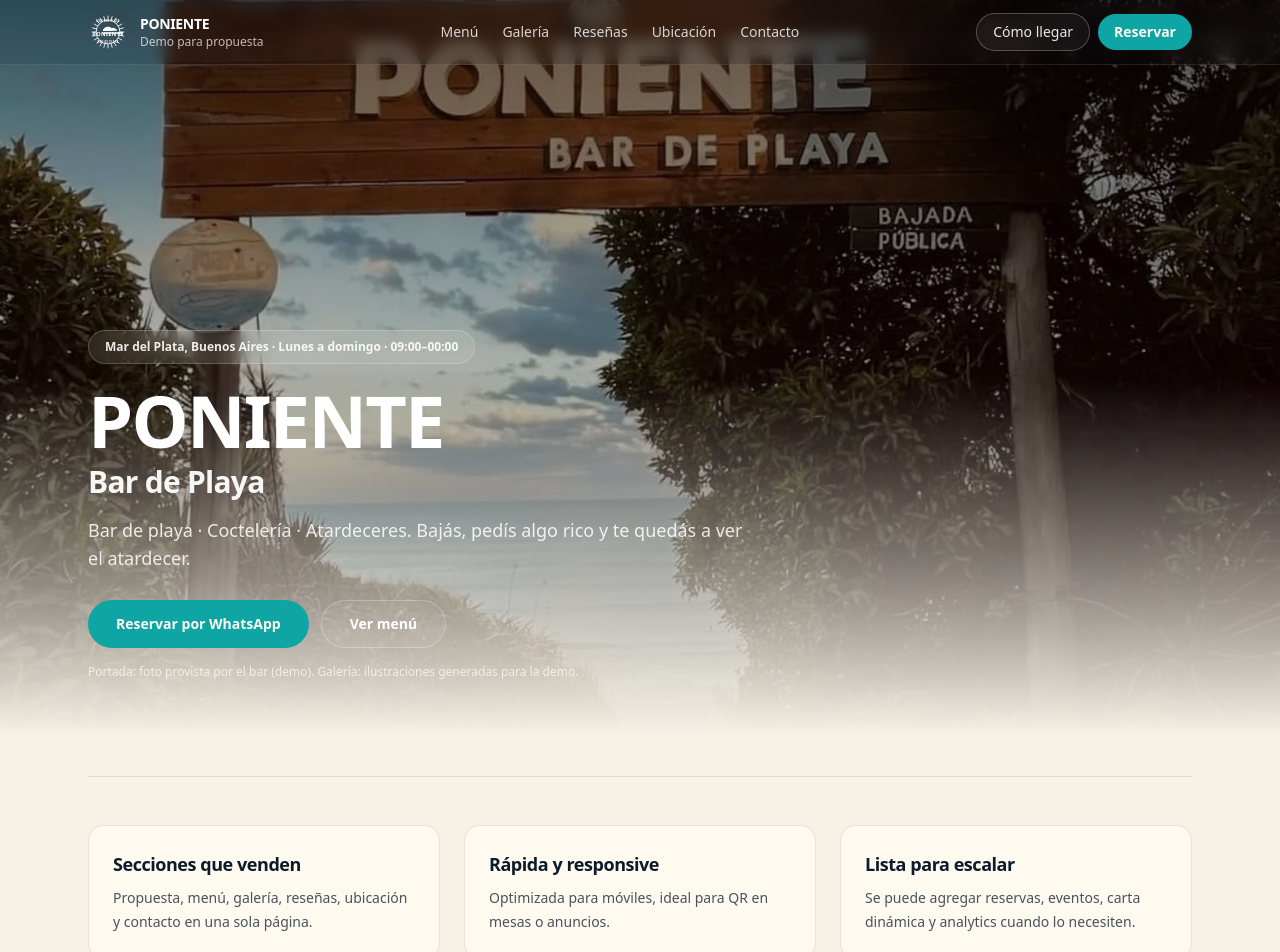
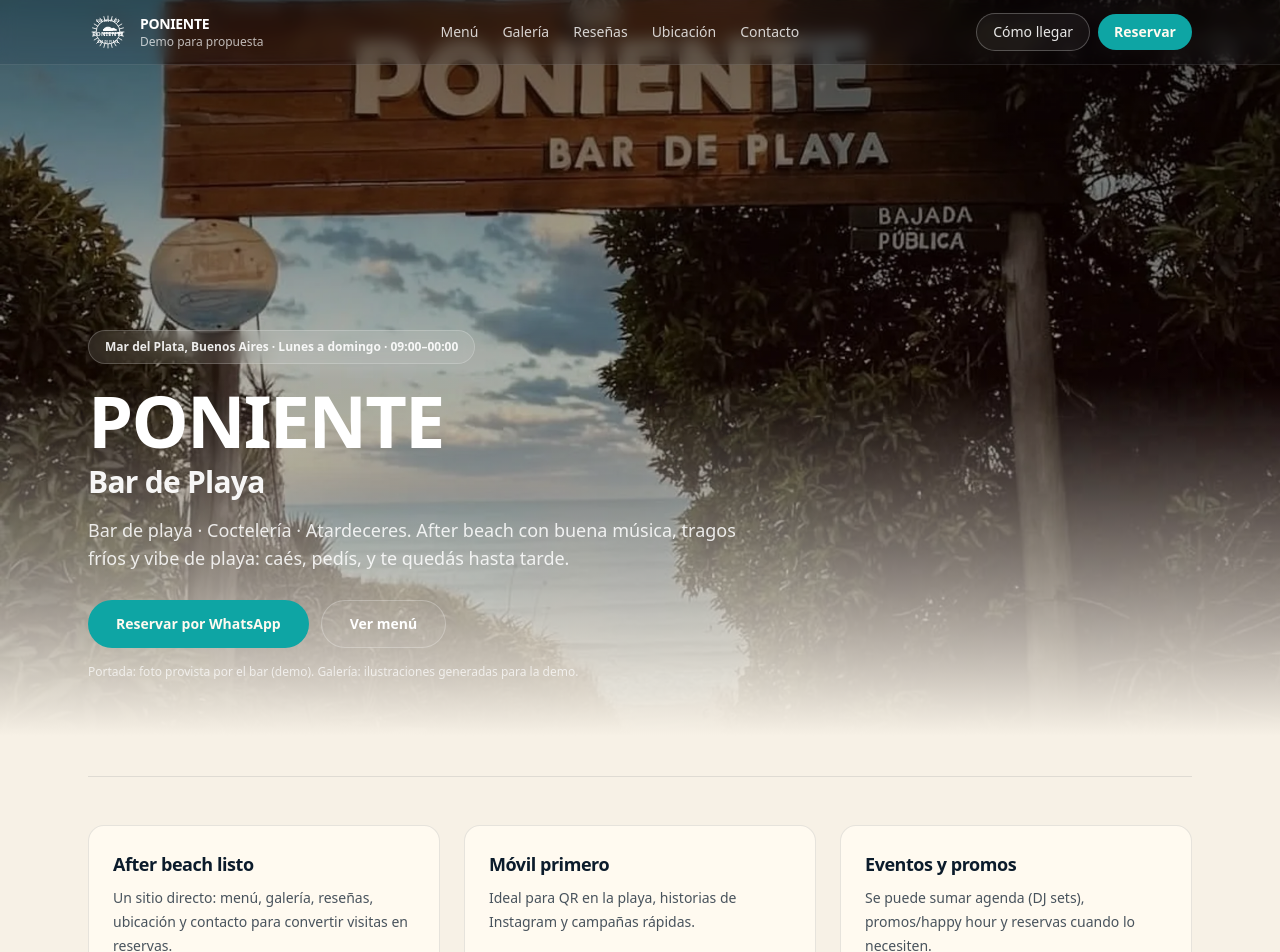
Before and after one commit to octapf/poniente-demo, a Next.js app: page / in a window 1280 px wide. Shown: the top 952 px of the page. Built offline with nearby package versions, Linux system fonts and the light colour scheme.

Commit message:
After beach tone

```diff
--- a/src/app/page.tsx
+++ b/src/app/page.tsx
@@ -96,7 +96,8 @@ export default function Home() {
                 Bar de Playa
               </p>
               <p className="mt-4 max-w-2xl text-pretty text-base leading-7 text-white/85 sm:text-lg">
-                {siteMock.brand.tagline}. Bajás, pedís algo rico y te quedás a ver el atardecer.
+                {siteMock.brand.tagline}. After beach con buena música, tragos fríos y
+                vibe de playa: caés, pedís, y te quedás hasta tarde.
               </p>
 
               <div className="mt-7 flex flex-col gap-3 sm:flex-row">
@@ -127,16 +128,16 @@ export default function Home() {
         <section className="grid gap-6 border-t border-foreground/10 py-12 md:grid-cols-3">
           {[
             {
-              title: "Secciones que venden",
-              body: "Propuesta, menú, galería, reseñas, ubicación y contacto en una sola página.",
+              title: "After beach listo",
+              body: "Un sitio directo: menú, galería, reseñas, ubicación y contacto para convertir visitas en reservas.",
             },
             {
-              title: "Rápida y responsive",
-              body: "Optimizada para móviles, ideal para QR en mesas o anuncios.",
+              title: "Móvil primero",
+              body: "Ideal para QR en la playa, historias de Instagram y campañas rápidas.",
             },
             {
-              title: "Lista para escalar",
-              body: "Se puede agregar reservas, eventos, carta dinámica y analytics cuando lo necesiten.",
+              title: "Eventos y promos",
+              body: "Se puede sumar agenda (DJ sets), promos/happy hour y reservas cuando lo necesiten.",
             },
           ].map((item) => (
             <div
```
